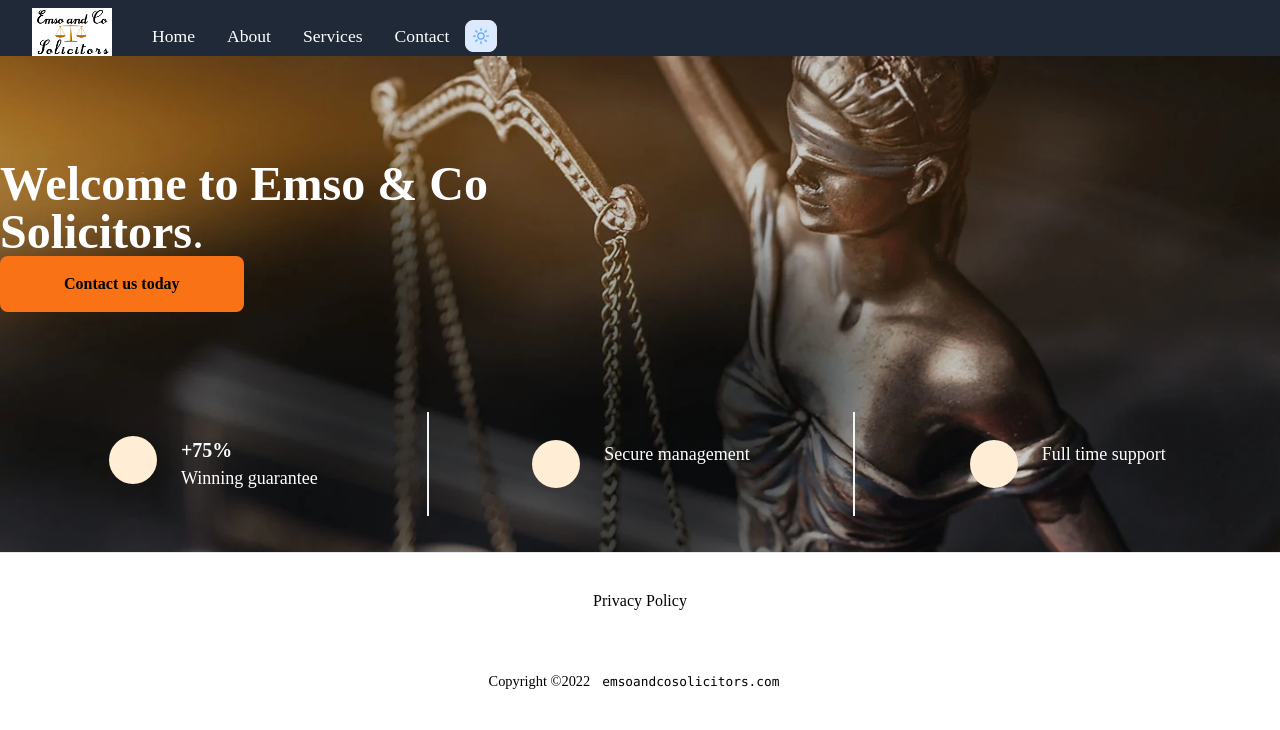
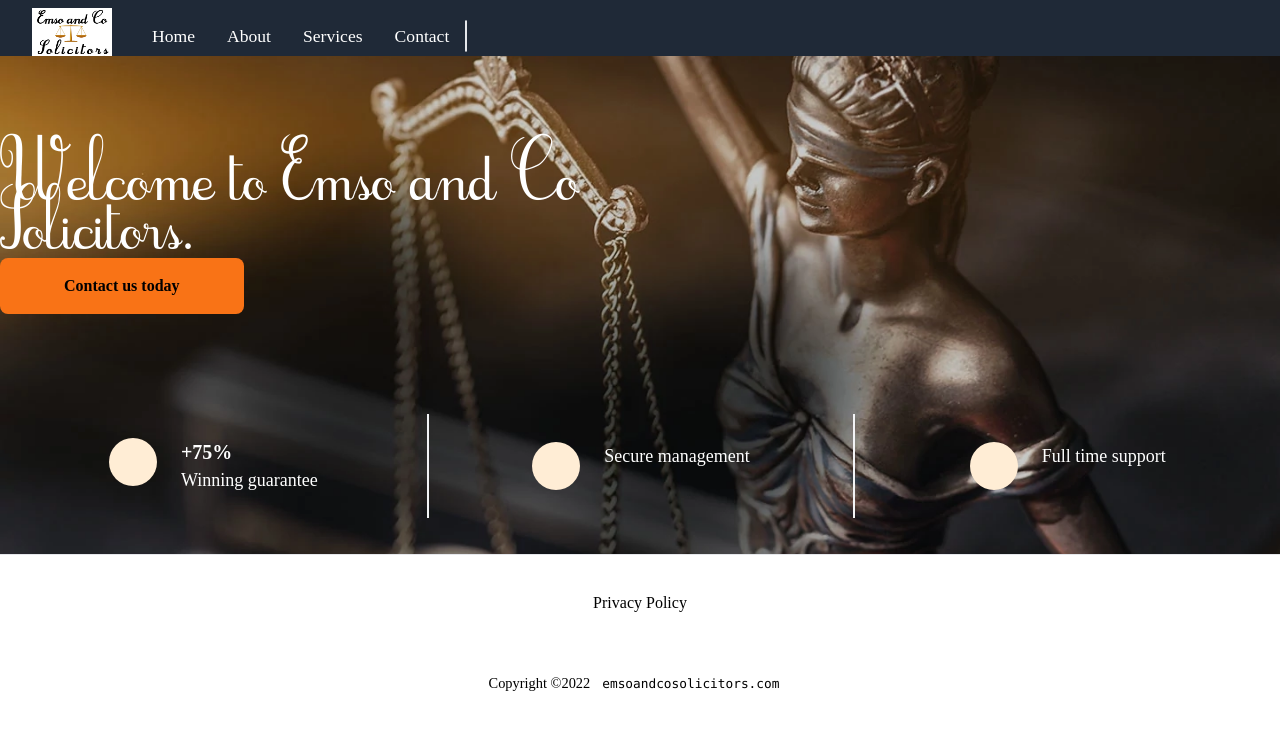
Before and after one commit to micrometreuk/emsoco, a Next.js app: page / in a window 1280 px wide. Shown: the top 730 px of the page. Built offline with nearby package versions, Linux system fonts and the light colour scheme.

Commit message:
added public/fonts/Cursif-BLKG.ttf moto

```diff
--- a/components/Hero.jsx
+++ b/components/Hero.jsx
@@ -1,7 +1,7 @@
 import React, { useMemo } from "react";
 import Image from "next/image";
 import ButtonPrimary from "./misc/ButtonPrimary";
-import {motion} from "framer-motion";
+import { motion } from "framer-motion";
 import getScrollAnimation from "../utils/getScrollAnimation";
 import ScrollAnimationWrapper from "./Layout/ScrollAnimationWrapper";
 
@@ -42,10 +42,24 @@
         <motion.div
           className="grid grid-flow-row sm:grid-flow-col grid-rows-2 md:grid-rows-1 sm:grid-cols-2 gap-8 py-6 sm:py-16"
           variants={scrollAnimation}>
-            <div className=" flex flex-col justify-center items-start row-start-2 sm:row-start-1">
+          <div className=" flex flex-col justify-center items-start row-start-2 sm:row-start-1" style={{
+
+
+
+
+          }}>
             <h1 className="text-3xl lg:text-4xl xl:text-5xl font-medium text-white dark:text-white leading-normal">
-                <strong>
-                  Welcome to Emso & Co Solicitors
+              <strong
+                style={{
+                  backgroundSize: "cover",
+                  position: "relative",
+                  fontFamily: "Cursif, Cursif-BLKG",
+
+
+                }}
+
+              >
+                Welcome to Emso and Co Solicitors
               </strong>.
             </h1>
             <ButtonPrimary>Contact us today</ButtonPrimary>
@@ -63,7 +77,7 @@
             <motion.div
               className="flex items-center justify-start sm:justify-center py-4 sm:py-6 w-8/12 px-4 sm:w-auto mx-auto sm:mx-0"
               key={index}
-              custom={{duration: 2 + index}}
+              custom={{ duration: 2 + index }}
               variants={scrollAnimation}
             >
               <div className="flex mx-auto w-40 sm:w-auto">
--- a/components/Moto/Moto.module.css
+++ b/components/Moto/Moto.module.css
@@ -1,5 +1,11 @@
 
-@import url("http://fonts.googleapis.com/css?family=Oswald:400,300,700");
+
+@font-face {
+  font-family: "Cursif";
+  font-style: normal;
+  font-weight: 700;
+  src: url("/fonts/Cursif-BLKG.ttf");
+}
 
 
 
@@ -14,6 +20,11 @@
   color: rgba(0, 0, 0, 0.9);
   font-size: 24px;
   letter-spacing: 0px;
+  font-weight: 700;
+  color: rgba(0, 0, 0, 0.9);
+  font-size: 64px;
+  letter-spacing: -4px;
+  font-family: Cursif, Cursif-BLKG;
 }
 
 .section:nth-child(2) {
--- a/pages/index.js
+++ b/pages/index.jsx
@@ -1,4 +1,4 @@
-import {  motion,  useTransform, useMotionValue, MotionConfig} from 'framer-motion';
+import { motion, useTransform, useMotionValue, MotionConfig } from 'framer-motion';
 import { useInView } from 'react-intersection-observer';
 import Layout from '../components/layout'
 import Heading from "../components/Heading";
--- a/pages/test.js
+++ /dev/null
@@ -1,24 +0,0 @@
-import { useTheme } from 'next-themes';
-import { useState, useEffect } from 'react';
-import { MoonIcon, SunIcon } from '@heroicons/react/24/outline';
-const ThemeToggler = () => {
-  const { theme, setTheme } = useTheme();
-  const [mounted, setMounted] = useState(false);
-  useEffect(() => setMounted(true), []);
-  if (!mounted) return null;
-  return (
-    <button
-      className="w-8 h-8 bg-blue-100 rounded-lg border border-gray-200 dark:bg-slate-800 flex items-center justify-center hover:ring-2 ring-blue-400 transition-all duration-300 focus:outline-none"
-      onClick={() => setTheme(theme === 'light' ? 'dark' : 'light')}
-      aria-label="Toggle Dark Mode"
-    >
-      {theme === 'light' ? (
-        <MoonIcon className="text-blue-500 w-5 h-5 " />
-      ) : (
-        <SunIcon className="text-blue-400 w-5 h-5" />
-      )}
-    </button>
-  );
-};
-
-export default ThemeToggler;
--- a/styles/style.css
+++ b/styles/style.css
@@ -1,55 +1,12 @@
+@tailwind base;
+@tailwind components;
+@tailwind utilities;
+
+
+
 @font-face {
-    font-family: "Inter";
-    font-style: normal;
-    font-weight: 700;
-    font-display: swap;
-    src: url(https://fonts.gstatic.com/s/inter/v3/UcC73FwrK3iLTeHuS_fvQtMwCp50KnMa25L7W0Q5n-wU.woff2)
-      format("woff2");
-    unicode-range: U+0100-024F, U+0259, U+1E00-1EFF, U+2020, U+20A0-20AB,
-      U+20AD-20CF, U+2113, U+2C60-2C7F, U+A720-A7FF;
-  }
-
-  .body {
-    display: flex;
-    flex-direction: column;
-    margin: 0;
-    padding: 0;
-    min-height: 90vh;
-  }
-
-  .section {
-    box-sizing: border-box;
-    width: 100%;
-    height: 101vh;
-    display: flex;
-    justify-content: flex-start;
-    overflow: hidden;
-    padding: 50px;
-    background: #ff0055;
-  }
-
-  .section:nth-child(2) {
-    background: #f108a4;
-  }
-
-  .section:nth-child(3) {
-    background: #bd19c8;
-  }
-
-  .section:nth-child(4) {
-    background: #0077ff;
-  }
-
-  .section span {
-    display: block;
-    transform: translateX(-100px);
-    opacity: 0;
-  }
-
-  * {
-    font-weight: 700;
-    font-family: "Inter-Bold", "Inter", sans-serif;
-    color: rgba(0, 0, 0, 0.9);
-    font-size: 64px;
-    letter-spacing: -4px;
-  }
+  font-family: "Cursif";
+  font-style: normal;
+  font-weight: 700;
+  src: url("/fonts/Cursif-BLKG.ttf");
+}
```
Also changed, not shown: pages/privacy.jsx (renamed from pages/privacy.js), public/fonts/Cursif-BLKG.ttf (added). Lines whose indentation alone changed are shown as unchanged.
